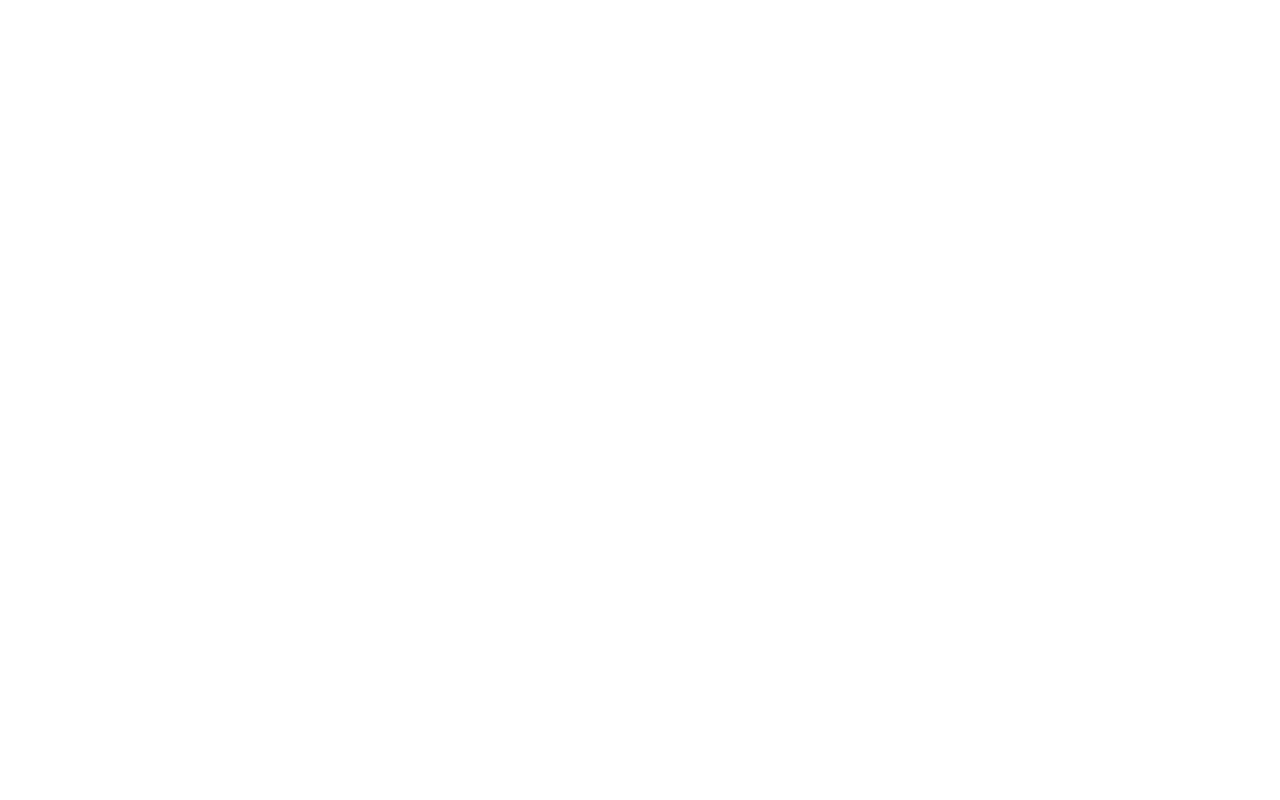
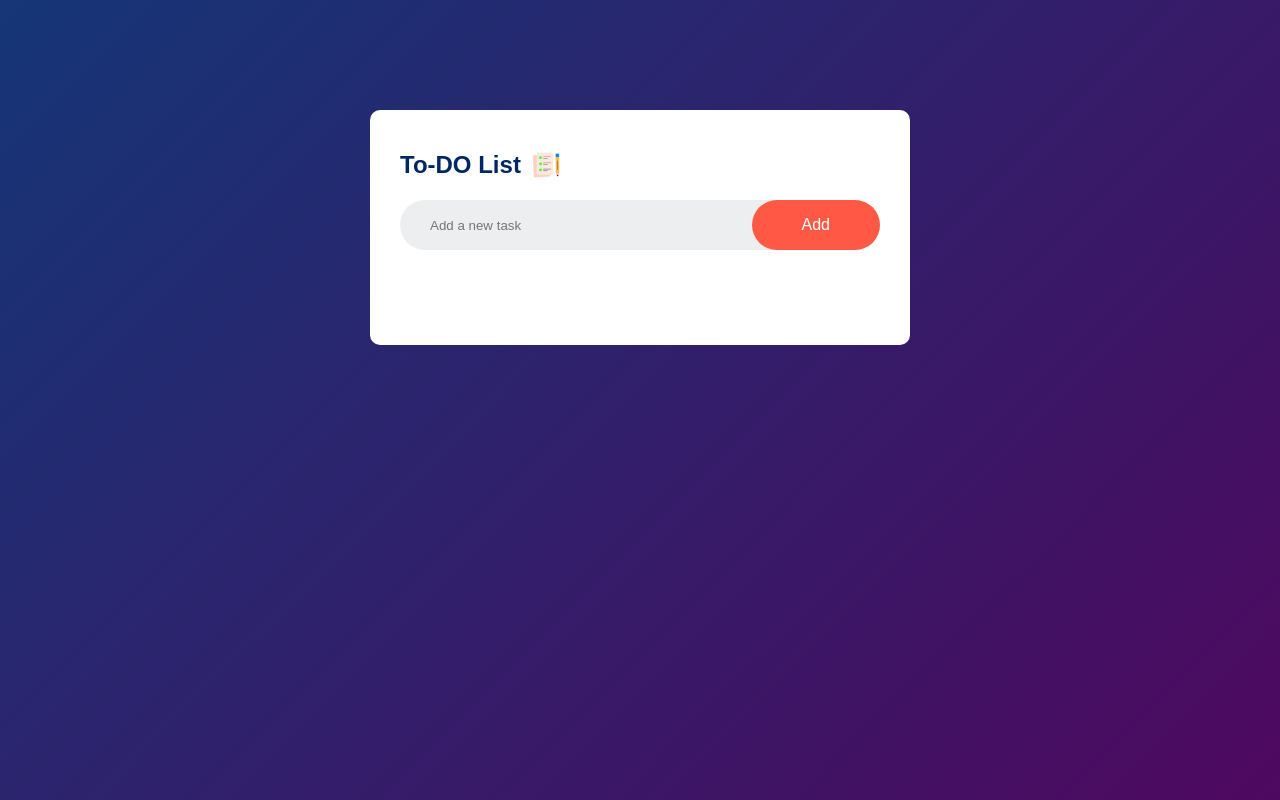
Before and after one commit to Mahmud-Alam/todo-app-js, a plain HTML site: page index.html in a window 1280 px wide. Drawn offline with Linux system fonts and the light colour scheme.

Commit message:
add input field and button

```diff
--- a/index.html
+++ b/index.html
@@ -8,6 +8,15 @@
     <link rel="shortcut icon" href="images/favicon.ico" type="image/x-icon">
 </head>
 <body>
+    <div class="container">
+        <div class="todo-app">
+            <h2>To-DO List<img src="images/icon.png"></h2>
+            <div class="row">
+                <input type="text" name="" id="input-box" placeholder="Add a new task">
+                <button>Add</button>
+            </div>
+        </div>
+    </div>
 
     <script src="script.js"></script>
 </body>
--- a/style.css
+++ b/style.css
@@ -4,3 +4,54 @@
     box-sizing: border-box;
     font-family: 'Poppins', sans-serif;
 }
+.container{
+    width: 100%;
+    min-height: 100vh;
+    background: linear-gradient(135deg, #153677, #4e085f);
+    padding: 10px;
+}
+.todo-app{
+    width: 100%;
+    max-width: 540px;
+    margin: 100px auto 20px;
+    background: #fff;
+    padding: 40px 30px 70px;
+    border-radius: 10px;
+}
+.todo-app h2{
+    color: #002765;
+    display: flex;
+    align-items: center;
+    margin-bottom: 20px;
+}
+.todo-app h2 img{
+    width: 30px;
+    margin-left: 10px;
+}
+.row{
+    display: flex;
+    align-items: center;
+    justify-content: space-between;
+    background: #edeef0;
+    border-radius: 30px;
+    padding-left: 20px;
+    margin-bottom: 25px;
+}
+input{
+    flex: 1;
+    border: none;
+    outline: none;
+    background: transparent;
+    padding: 10px;
+    font-weight: 14px;
+}
+button{
+    border: none;
+    outline: none;
+    padding: 16px 50px;
+    background: #ff5945;
+    color: #fff;
+    font-size: 16px;
+    border-radius: 40px;
+    cursor: pointer;
+}
```
